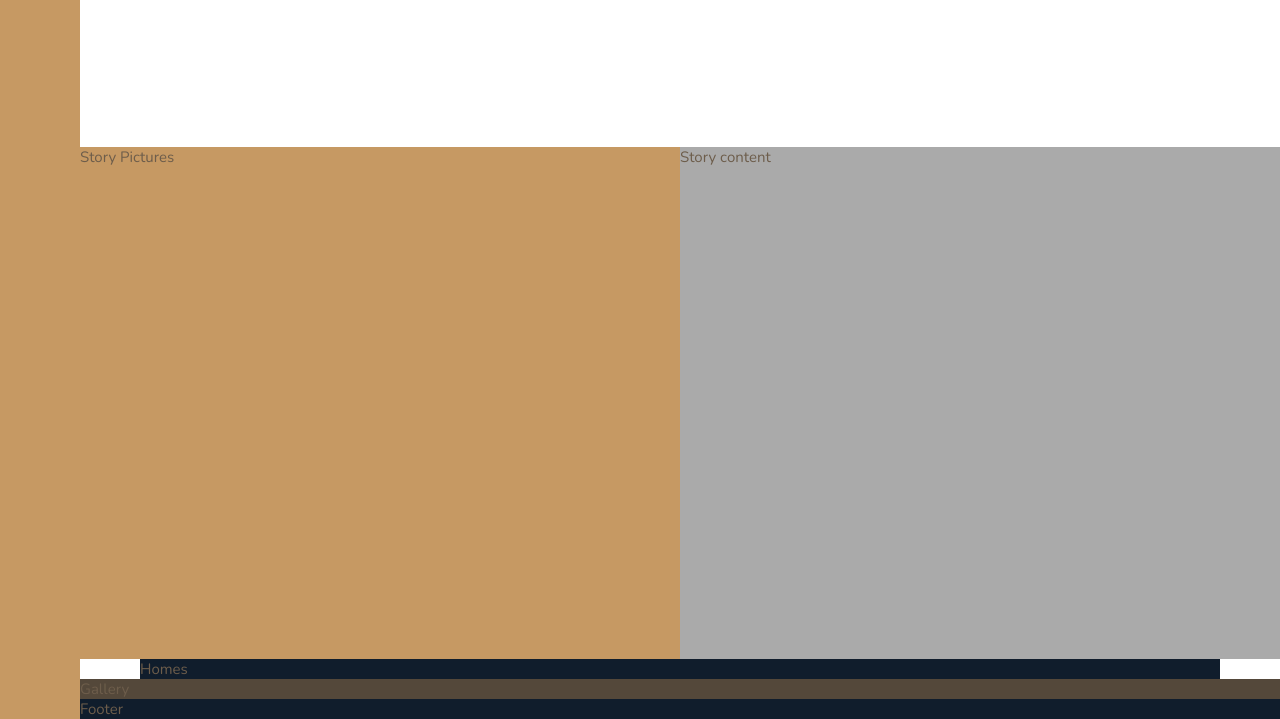
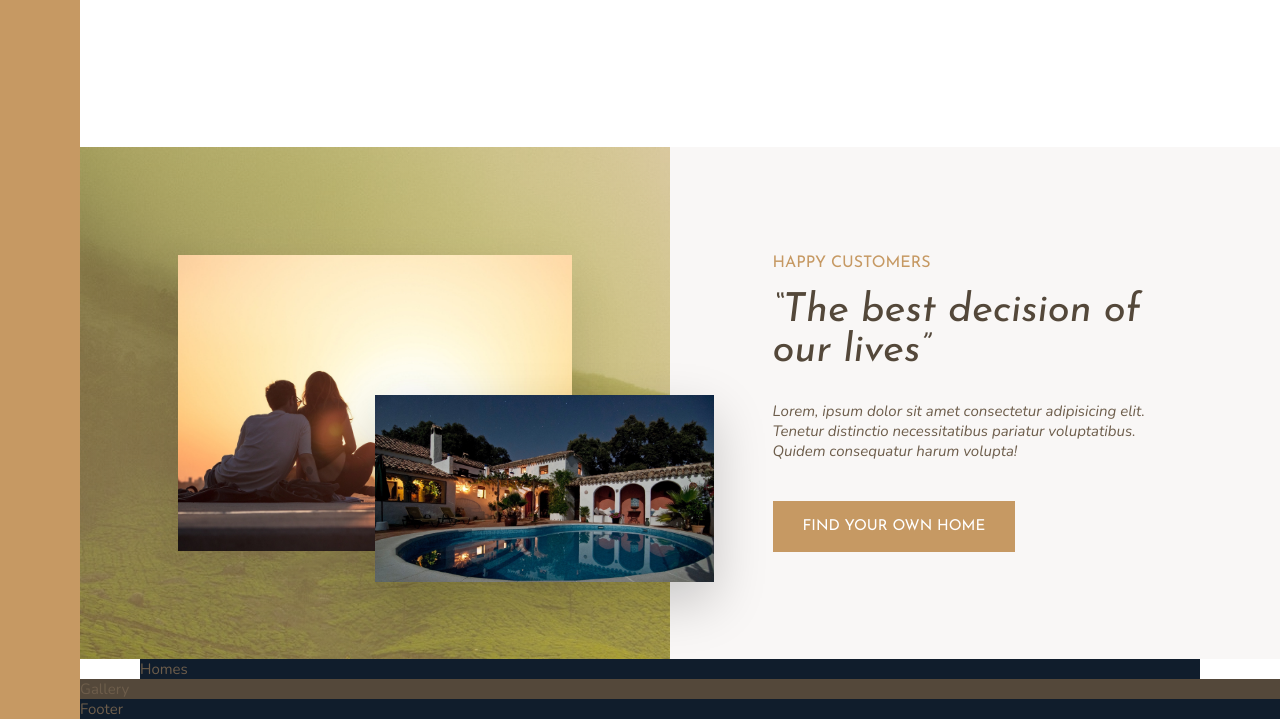
Before and after one commit to Maggnity/nexter-project, a website: page index.html in a window 1280 px wide. Shown: the part 1081-1800 px from the top of the page. Drawn offline with nearby package versions, Linux system fonts and the light colour scheme.

Commit message:
Building the Story section

```diff
--- a/index.html
+++ b/index.html
@@ -69,11 +69,19 @@
 
 
         <div class="story__pictures">
-            Story Pictures
+            <img src="img/story-1.jpeg" alt="Couple with new house" class="story__img--1">
+            <img src="img/story-2.jpeg" alt="New house" class="story__img--2">
         </div>
 
         <div class="story__content">
-            Story content
+            <h3 class="heading-3 mb-sm">Happy Customers</h3>
+            <h2 class="heading-2 heading-2--dark mb-md">&ldquo;The best decision of our lives&rdquo;</h2>
+            <p class="story__text">
+                Lorem, ipsum dolor sit amet consectetur adipisicing elit. Tenetur distinctio necessitatibus pariatur voluptatibus. Quidem consequatur harum volupta!
+            </p>
+            <button class="btn">
+                Find your own home
+            </button>
         </div>
 
 
--- a/sass/_story.scss
+++ b/sass/_story.scss
@@ -2,10 +2,56 @@
     &__pictures {
         background-color: $color-primary;
         grid-column: full-start / col-end 4;
+        background-image: linear-gradient(rgba($color-primary, .5), rgba($color-primary, .5 )), url(../img/back.jpg);
+
+
+
+        display: grid;
+        grid-template-rows: repeat(6, 1fr);
+        grid-template-columns: repeat(6, 1fr);
+        align-items: center;
+    }
+
+    &__img--1 {
+        width: 100%;
+        grid-row: 2 / 6;
+        grid-column: 2 / 6;
+        box-shadow: 0 2rem 5rem rgba(#000, .1);
+    }
+    &__img--2 {
+        width: 115%;
+        grid-row: 4 / 6;
+        grid-column: 4 /7;
+        z-index: 20;
+        box-shadow: 0 2rem 5rem rgba(#000, .2);
+
     }
 
     &__content{
-        background-color:$color-grey-light-2 ;
+        background-color:$color-grey-light-1 ;
         grid-column: col-start 5 / full-end;
+
+        padding: 6rem 8vw;
+
+
+        /*
+        display: flex;
+        flex-direction: column;
+        justify-content: center;
+        align-items: flex-start;
+        */
+
+        display: grid;
+        align-content: center;
+        justify-items: start;
+
     }
+
+
+    &__text {
+        font-size: 1.5rem;
+        font-style: italic;
+        margin-bottom: 4rem;
+    }
+
 }
--- a/sass/_typography.scss
+++ b/sass/_typography.scss
@@ -8,16 +8,55 @@
 }
 .heading-2 {
   @extend %heading;
+  font-size: 4rem;
+  font-style: italic;
 
+  &--light {
+    color: $color-grey-light-1;
+  }
+  &--dark {
+    color: $color-grey-dark-1;
+  }
 }
 .heading-3 {
-    @extend %heading
-;
+  @extend %heading;
+
+  font-size: 1.6rem;
+  color: $color-primary;
+  text-transform: uppercase;
 }
 .heading-4 {
   @extend %heading;
   font-size: 1.9rem;
 
-   &--light { color: $color-grey-light-1;}
-   &--dark { color: $color-grey-dark-1;}
+  &--light {
+    color: $color-grey-light-1;
   }
+  &--dark {
+    color: $color-grey-dark-1;
+  }
+}
+
+
+.btn {
+    background-color: $color-primary;
+    color: #fff;
+    border: none;
+    border-radius: 0;
+    font-family: $font-display;
+    font-size: 1.5rem;
+    text-transform: uppercase;
+    padding: 1.8rem 3rem;
+    cursor: pointer;
+    transition: all .2s;
+
+    &:hover {
+        background-color: $color-primary-dark;
+    }
+}
+
+
+.mb-sm {margin-bottom: 2rem;}
+.mb-md {margin-bottom: 3rem;}
+.mb-lg {margin-bottom: 4rem;}
+.mb-hg {margin-bottom: 8rem;}
```
Also changed, not shown: css/style.css. Lines whose indentation alone changed are shown as unchanged.
